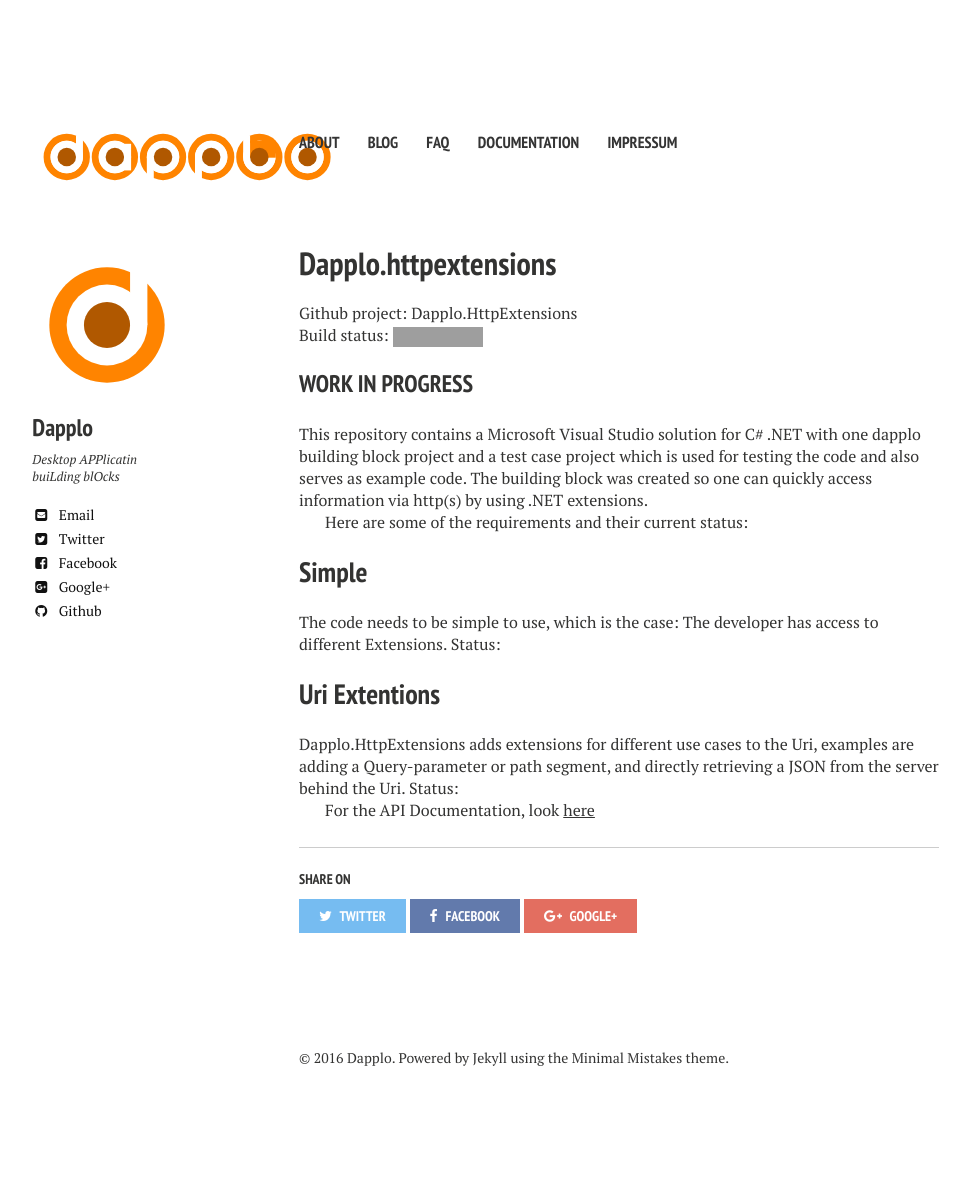
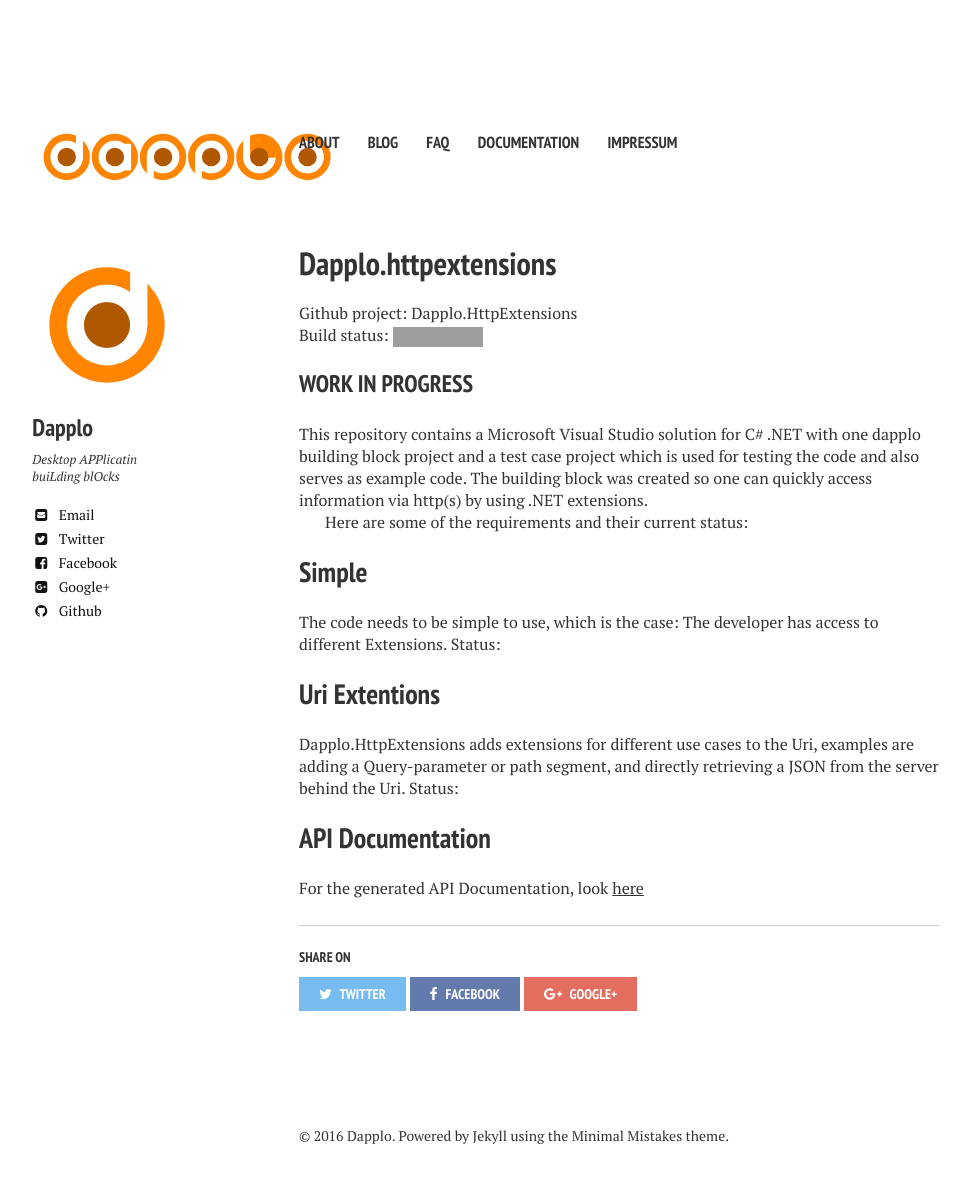
Before and after one commit to dapplo/dapplo.github.io, a Jekyll site: the page built from _blocks/Dapplo.HttpExtensions.md, in a window 1280 px wide. Shown: the whole page, without its empty margins (21-991 px from the left). Built offline with Jekyll 4.4.1, drawn with Linux system fonts in a browser that asks for light colours; nearby versions of some CDN libraries; before the commit the page ends 1116 px from its top, so only the background shows below that; grey boxes are pictures that could not be loaded.

Commit message:
Fixed layout for the documentation part

```diff
--- a/_blocks/Dapplo.HttpExtensions.md
+++ b/_blocks/Dapplo.HttpExtensions.md
@@ -21,5 +21,6 @@ Uri Extentions
 Dapplo.HttpExtensions adds extensions for different use cases to the Uri, examples are adding a Query-parameter or path segment, and directly retrieving a JSON from the server behind the Uri.
 Status: <span class="glyphicon glyphicon-ok"/>
 
-
-For the API Documentation, look [here](http://www.dapplo.net/documentation/Dapplo.HttpExtensions/api/Dapplo.HttpExtensions.html)
+API Documentation
+----------------
+For the generated API Documentation, look [here](http://www.dapplo.net/documentation/Dapplo.HttpExtensions/api/Dapplo.HttpExtensions.html)
```
